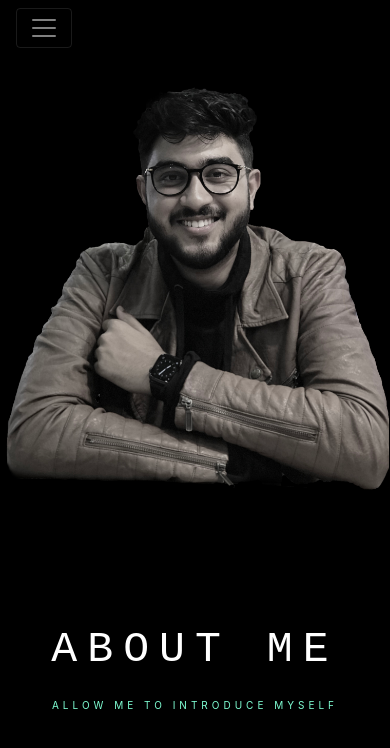
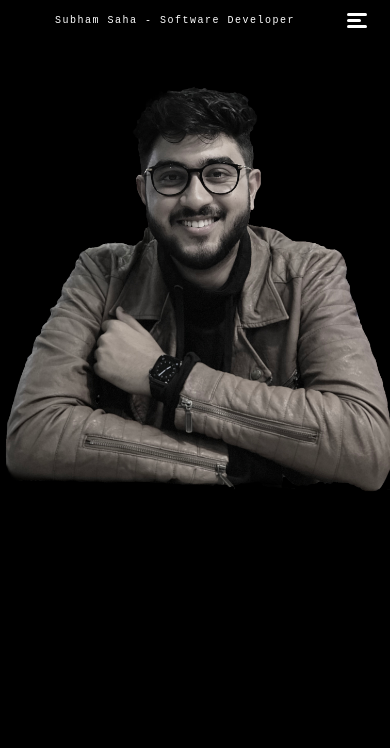
Before and after one commit to Subhamsahadeep/Animation-Css, a plain HTML site: page portfolio.html in a window 390 px wide. Drawn offline with nearby package versions, Linux system fonts and the light colour scheme.

Commit message:
Header Animation implemented

```diff
--- a/portfolio.css
+++ b/portfolio.css
@@ -1,8 +1,7 @@
 body{
     margin: 0;
     padding: 0em;
-    border: 1px solid black;
-    background: #000;
+    background: #000000;
 }
 @media only screen and (max-width: 600px){
     .background{
@@ -14,6 +13,10 @@ body{
     }
     .first-col{
         order: 2;
+    }
+    .line{
+        font-size: 10px;
+        margin: 0;
     }
 }
 .background{
@@ -30,9 +33,9 @@ body{
 }
 
 
-.navbar a{
+.navbar div{
     font-family: monospace;
-    letter-spacing: 2px;
+    letter-spacing: 1.5px;
 }
 .container-main{
     position: relative;
@@ -87,3 +90,94 @@ body{
         margin-bottom: -15px;
     }
 }
+.navbar-bar-colour-custom{
+    background: #000000;
+}
+.navbar-dark .navbar-toggler{
+    border-color: transparent;
+}
+
+.line{
+    position: relative;
+    border-right: 2px solid #ffffff;
+    white-space: nowrap;
+    overflow: hidden;
+    width : 24em;
+    margin: 0 auto;
+}
+
+/* Animation Typewriter */
+.name-typewriter {
+    animation: typewriter 4s steps(40) 1s 1 normal both,
+    blinkTextCursor 700ms steps(40) 10 normal;
+}
+
+@keyframes typewriter{
+    from {
+        width: 0em;
+    }
+    to{
+        width: 24em;
+        border-right: none;
+    }
+}
+@keyframes blinkTextCursor{
+    from {
+        border-right-color: rgba(255, 255, 255,0.75);
+    }
+    to{
+        border-right-color: transparent;
+        border-right: transparent;
+    }
+}
+
+
+.menu-btn{
+    width: 40px;
+    height: 20px;
+    display: flex;
+    justify-content: center;
+    align-items: center;
+    cursor: pointer;
+    transition: all .5s ease-in-out;
+}
+
+.menu-btn .menu-btn-burger{
+    width: 20px;
+    height: 3px;
+    background: #ffffff ;
+    border-radius: 5px;
+    transition: all .5s ease-in-out;
+}
+
+.menu-btn .menu-btn-burger::before,
+.menu-btn .menu-btn-burger::after {
+    content: '';
+    position: absolute;
+    width: 20px;
+    height: 3px;
+    background: #ffffff ;
+    border-radius: 5px;
+    transition: all .5s ease-in-out;
+}
+
+.menu-btn-burger::before {
+    transform: translateY(-6px);
+}
+
+.menu-btn-burger::after {
+    transform: translateY(6px);
+}
+
+/* Animation of Menu Bar */
+.menu-btn.open .menu-btn-burger{
+    transform: translateX(-50px);
+    background: transparent;
+    box-shadow: none;
+}
+.menu-btn.open .menu-btn-burger::before{
+    transform: rotate(45deg) translate(35px,-35px);
+}
+.menu-btn.open .menu-btn-burger::after{
+    transform: rotate(-45deg) translate(35px,35px);
+}
--- a/portfolio.html
+++ b/portfolio.html
@@ -13,14 +13,17 @@
 <body>
     <!-- Navbar -->
 
-    <nav class="navbar fixed-top navbar-expand-lg navbar-dark scrolling-navbar" style="background-color: #000000;">
-        <!-- <a class="navbar-brand" href="#">Navbar</a> -->
-        <button class="navbar-toggler" type="button" data-toggle="collapse" data-target="#navbarSupportedContent" aria-controls="navbarSupportedContent" aria-expanded="false" aria-label="Toggle navigation">
-          <span class="navbar-toggler-icon"></span>
-        </button>
+    <nav class="navbar fixed-top navbar-expand-lg navbar-dark scrolling-navbar navbar-bar-colour-custom">
+        <div class="navbar-brand line name-typewriter">Subham Saha - Software Developer</div>
+        <!-- <button class="navbar-toggler" type="button" > -->
+          <!-- <span class="navbar-toggler-icon"></span> -->
+          <div class="menu-btn navbar-toggler" data-toggle="collapse" data-target="#navbarSupportedContent" aria-controls="navbarSupportedContent" aria-expanded="false" aria-label="Toggle navigation">
+            <div class="menu-btn-burger active"></div>
+          </div>
+
 
         <div class="collapse navbar-collapse" id="navbarSupportedContent">
-          <ul class="navbar-nav mr-auto">
+          <ul class="navbar-nav ml-auto">
             <li class="nav-item active">
               <a class="nav-link" href="#">ABOUT <span class="sr-only">(current)</span></a>
             </li>
@@ -36,6 +39,9 @@
               <li class="nav-item">
                 <a class="nav-link" href="#">SKILLS</a>
               </li>
+              <li class="nav-item">
+                <a class="nav-link" href="#">CONTACT</a>
+              </li>
           </ul>
         </div>
       </nav>
@@ -44,10 +50,10 @@
    <div class="container-fluid">
        <div class="row">
            <div class="col-sm-12 col-md-6 first-col">
-               <div class="container-main">
+               <!-- <div class="container-main">
                     <span class="text1"> ABOUT ME </span>
                     <span class="text2"> Allow me to introduce myself</span>
-                </div>
+                </div> -->
            </div>
            <div class="col-sm-12 col-md-6 background">
             <img src="images/color-background-web.jpg">
@@ -55,5 +61,6 @@
         </div>
        </div>
    </div>
+   <script src="portfolio.js"></script>
 </body>
 </html>
--- /dev/null
+++ b/portfolio.js
@@ -0,0 +1,12 @@
+const menuBurger = document.querySelector('.menu-btn');
+let openMenuBar = false;
+menuBurger.addEventListener('click',() => {
+    if(!openMenuBar){
+        menuBurger.classList.add('open');
+        openMenuBar = true;
+    }
+    else{
+        menuBurger.classList.remove('open');
+        openMenuBar = false;
+    }
+});
```
